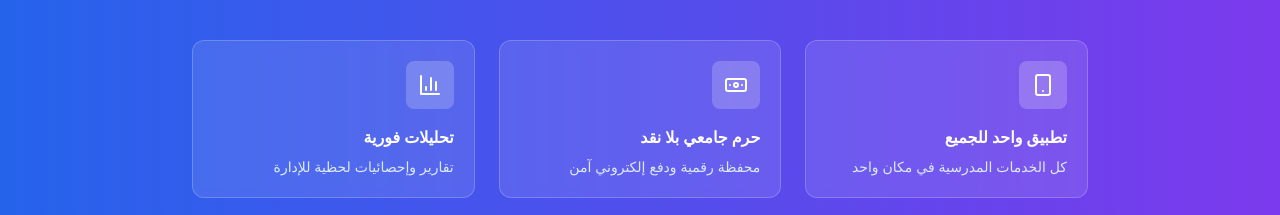
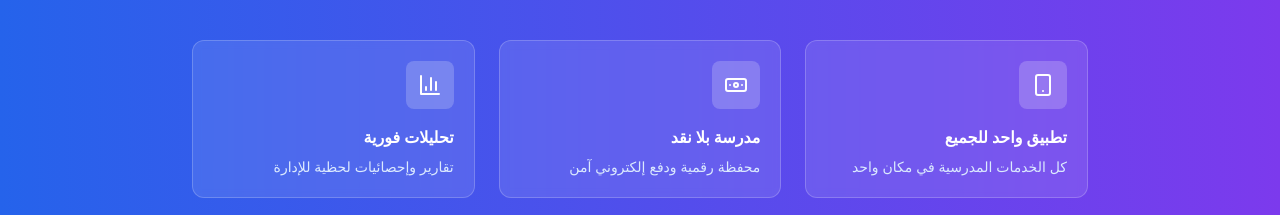
Before and after one commit to ghoneim-mediuslabs/mediuslabs, a Next.js app in the folder projects/school-mart-demo/: page /ar in a window 1280 px wide. Shown: the part 1860-2075 px from the top of the page. Built offline with nearby package versions, Linux system fonts and the light colour scheme.

Commit message:
upd home page v3

```diff
--- a/projects/school-mart-demo/app/[locale]/page.tsx
+++ b/projects/school-mart-demo/app/[locale]/page.tsx
@@ -101,8 +101,8 @@ const benefits = [
   },
   {
     icon: Banknote,
-    titleAr: 'حرم جامعي بلا نقد',
-    titleEn: 'Cashless Campus',
+    titleAr: 'مدرسة بلا نقد',
+    titleEn: 'Cashless School',
     descAr: 'محفظة رقمية ودفع إلكتروني آمن',
     descEn: 'Digital wallet and secure e-payments',
   },
```
